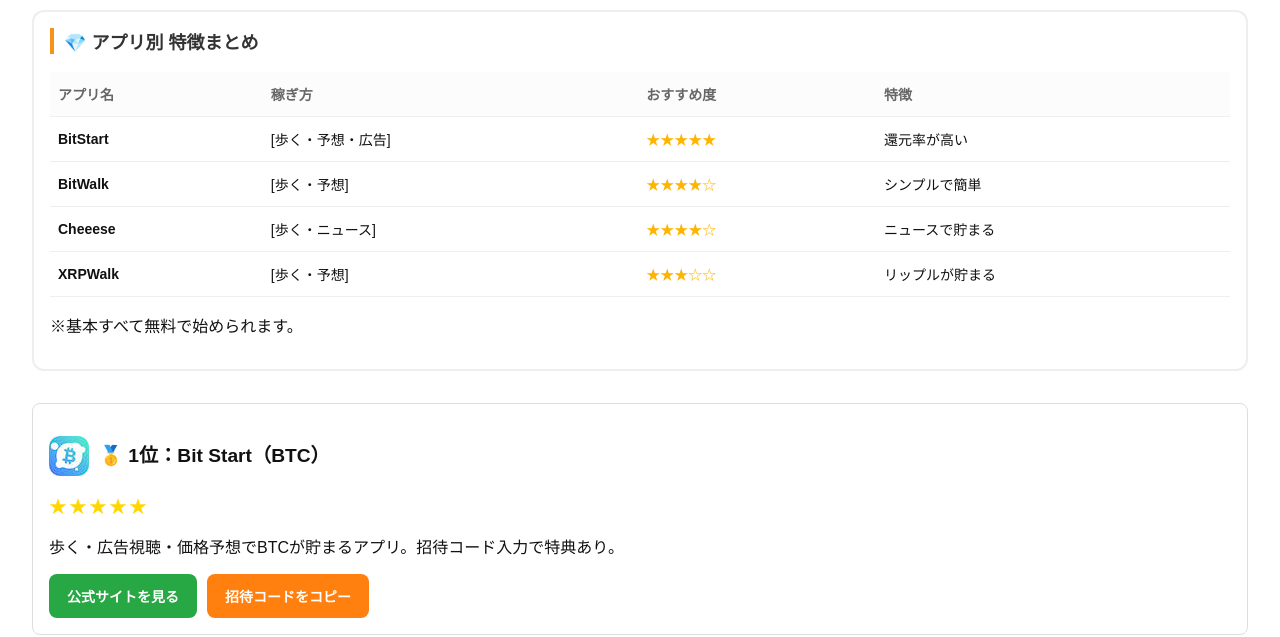
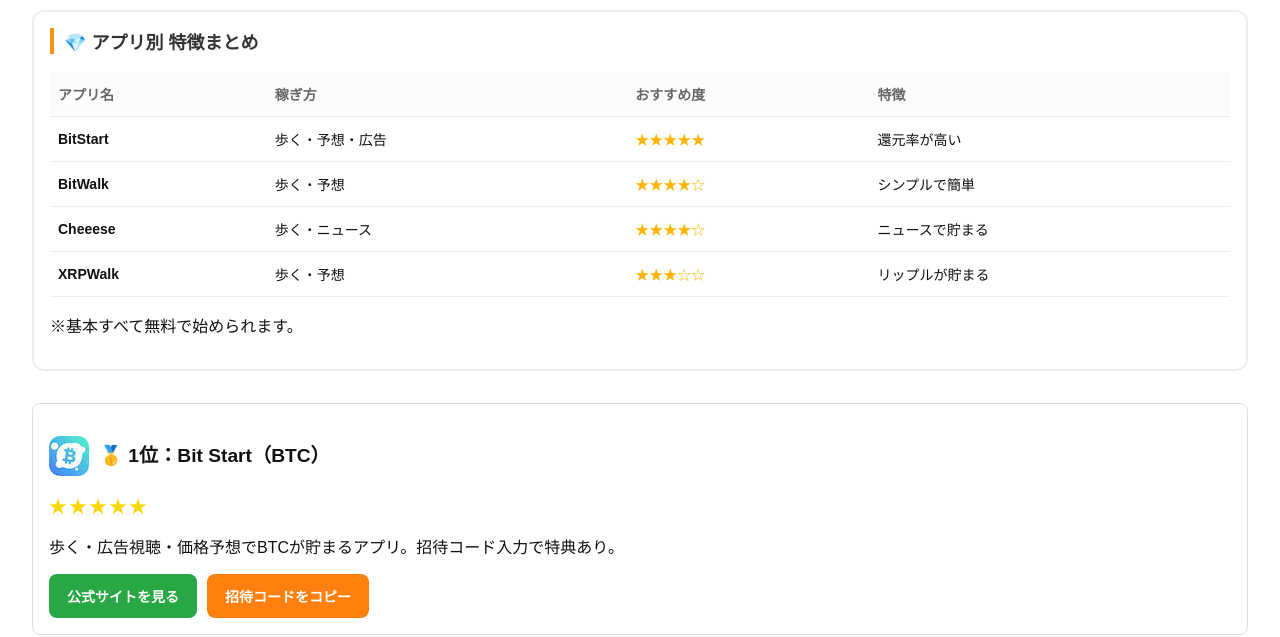
Before and after one commit to dropkickbiz1971/btc-life, a plain HTML site: page index.html in a window 1280 px wide. Shown: the part 182-819 px from the top of the page. Drawn offline with Linux system fonts and the light colour scheme.

Commit message:
Update index.html

```diff
--- a/index.html
+++ b/index.html
@@ -38,25 +38,25 @@
       <tbody>
         <tr>
           <td>BitStart</td>
-          <td>[歩く・予想・広告]</td>
+          <td>歩く・予想・広告</td>
           <td>★★★★★</td>
           <td>還元率が高い</td>
         </tr>
         <tr>
           <td>BitWalk</td>
-          <td>[歩く・予想]</td>
+          <td>歩く・予想</td>
           <td>★★★★☆</td>
           <td>シンプルで簡単</td>
         </tr>
         <tr>
           <td>Cheeese</td>
-          <td>[歩く・ニュース]</td>
+          <td>歩く・ニュース</td>
           <td>★★★★☆</td>
           <td>ニュースで貯まる</td>
         </tr>
         <tr>
           <td>XRPWalk</td>
-          <td>[歩く・予想]</td>
+          <td>歩く・予想</td>
           <td>★★★☆☆</td>
           <td>リップルが貯まる</td>
         </tr>
```
